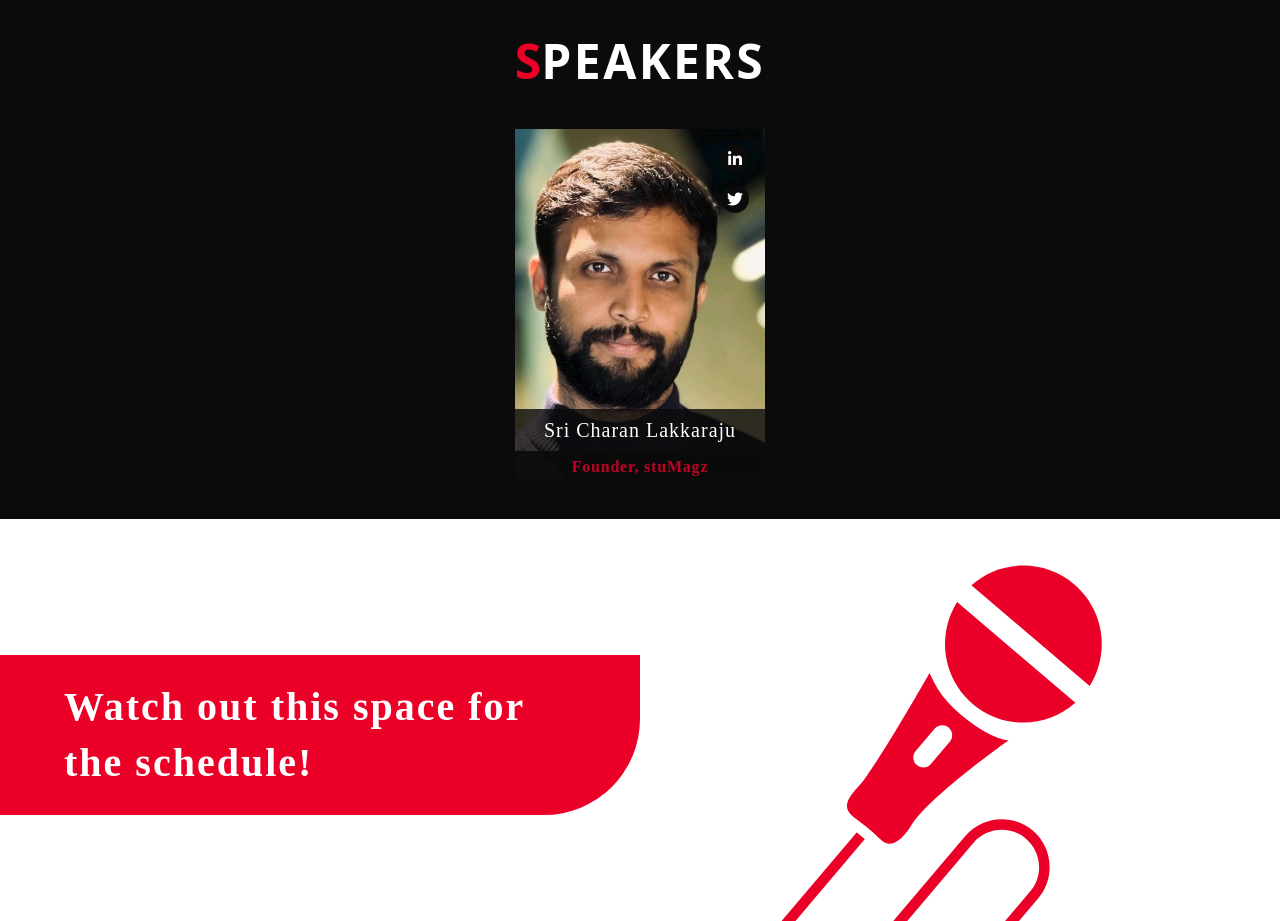
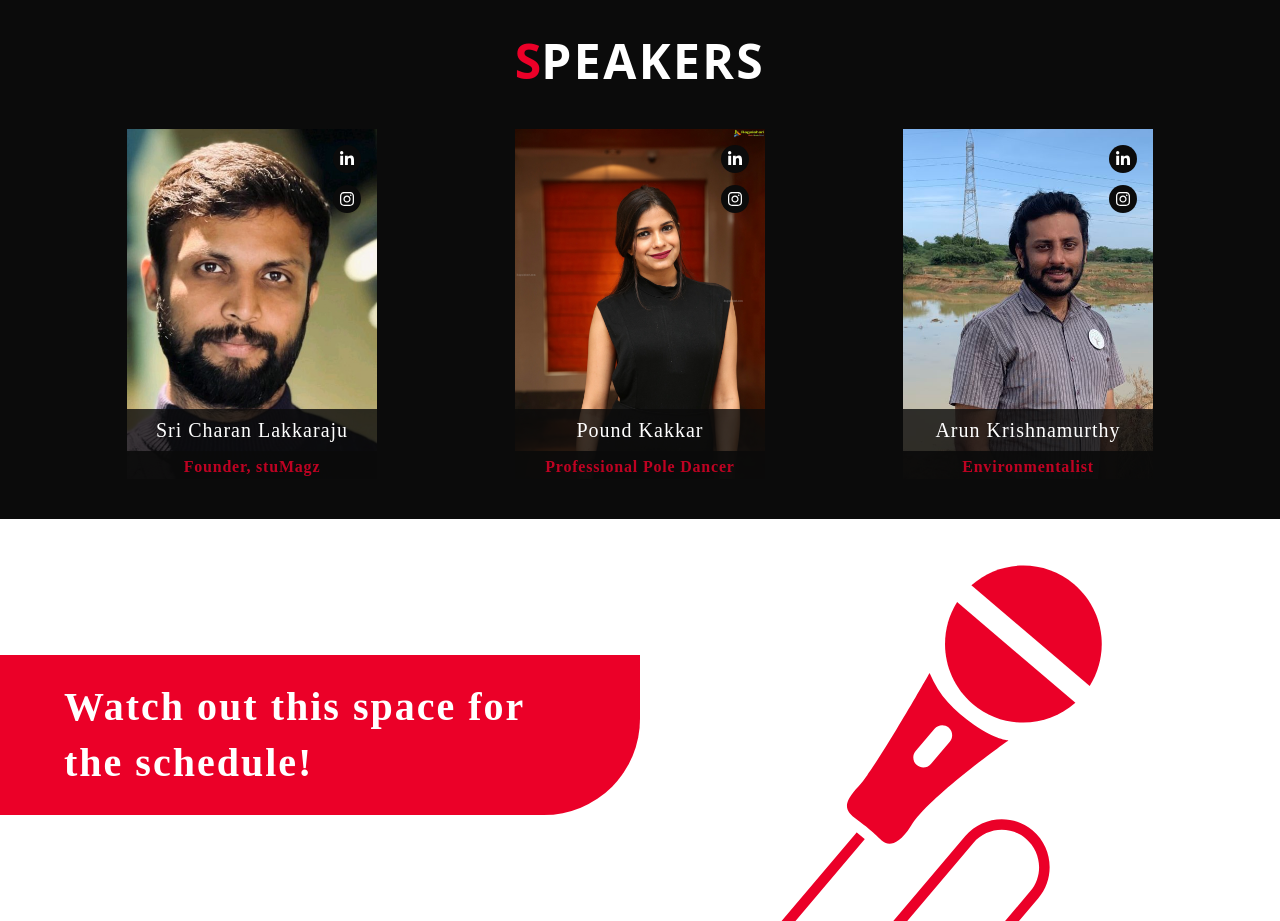
Before and after one commit to t2e0j0a4/tedxiare, a React (Create React App) app: page / in a window 1280 px wide. Shown: the part 2020-2941 px from the top of the page. Built offline with nearby package versions, Linux system fonts and the light colour scheme; a web font is replaced by a local one.

Commit message:
Speakers changes

```diff
--- a/src/Components/Footer.jsx
+++ b/src/Components/Footer.jsx
@@ -14,11 +14,11 @@ const Footer = () => {
 
   return (
     <div className="w-[100%] h-[100%] foooterBG py-6 font-[Poppins]">
-      <div className="w-[90%] mx-auto h-[1px] bg-[#7E7E7E]"></div>
+      <div className=" w-[96%] sm:w-[90%] mx-auto h-[1px] bg-[#7E7E7E]"></div>
 
       <div className="w-[96%] mx-auto flex flex-row flex-wrap lg:flex-nowrap items-start justify-around py-8 gap-y-6">
 
-        <div className="flex flex-col w-[90%] lg:w-[auto] items-start justify-center gap-y-5">
+        <div className="flex flex-col w-[98%] sm:w-[90%] lg:w-[auto] items-start justify-center gap-y-5">
           <div className="logo flex flex-col items-start justify-center my-0">
             <img src={logo} className="w-[120px]" alt="TedxIARE" />
             <span className='mt-0 text-[12px] font-[600] text-[#EB0028]'>x<span className='text-[#ffffff]'> = independently organized event</span> </span>
@@ -29,11 +29,11 @@ const Footer = () => {
           </div>
         </div>
 
-        <div className="text-[16px] font-[500] leading-[24px] tracking-wider text-[#FFFFFF] font-[Poppins] w-[90%] lg:w-[40%]">
+        <div className="text-[16px] font-[500] leading-[24px] tracking-wider text-[#FFFFFF] font-[Poppins] w-[98%] sm:w-[90%] lg:w-[40%]">
           <p>TEDxIARE is an event organised by students at the Institute of Aeronautical Engineering that features an array of engaging speakers geared towards sparking positive transformation.</p>
         </div>
 
-        <div className="flex flex-row w-[90%] justify-start lg:w-[auto] gap-x-6 items-start lg:justify-center">
+        <div className="flex flex-row w-[98%] sm:w-[90%] justify-start lg:w-[auto] gap-x-6 items-start lg:justify-center">
           <ul className='flex flex-col items-start justify-center gap-y-2'>
             <li className='text-[#EB0028] font-[700] font-[Poppins] text-[16px] cursor-pointer'><Link to="/about#iaresitemap">Site map</Link></li>
             <li onClick={()=>{moveToTop()}} className='text-[#ffffff] cursor-pointer font-[500] font-[Poppins] text-[16px]'><Link to='/'>Home</Link></li>
--- a/src/Components/Speaker.jsx
+++ b/src/Components/Speaker.jsx
@@ -1,10 +1,10 @@
 import React from 'react'
 
-import { FaLinkedinIn, FaTwitter } from "react-icons/fa";
+import { FaInstagram, FaLinkedinIn } from "react-icons/fa";
 
 const Speaker = (props) => {
 
-    const {name,role,linkedin,twitter,image} = props;
+    const {name,role,linkedin,instagram,image} = props;
 
     return (
         <div className='w-[180px] sm:w-[250px] h-[280px] speakerWidth sm:h-[350px] relative mx-auto my-2'>
@@ -12,11 +12,11 @@ const Speaker = (props) => {
                 <img src={image} alt={name} className='w-[100%] speakerImg h-[280px] sm:h-[350px] object-cover object-top'/>
                 <div className="absolute top-[12px] sm:top-0 right-[-14px] sm:right-0 flex flex-col gap-y-3 sm:mr-4 sm:mt-4">
                     <a href={linkedin} target="_blank" rel="noreferrer" className='bg-[#EB0028] sm:bg-[#0B0B0B] hover:bg-[#0A66C2] p-[6px] flex justify-center items-center text-[#ffffff] rounded-[50%]'><FaLinkedinIn fontSize='16px'/></a>
-                    <a href={twitter} target="_blank" rel="noreferrer" className='bg-[#EB0028] sm:bg-[#0B0B0B] hover:text-[#1DA1F2] hover:bg-[#0B0B0B] hover:sm:bg-[#0B0B0B] p-[6px] flex justify-center items-center text-[#ffffff] rounded-[50%]'><FaTwitter fontSize='16px'/></a>
+                    <a id='instagram' href={instagram} target="_blank" rel="noreferrer" className='bg-[#EB0028] sm:bg-[#0B0B0B] hover:text-[#1DA1F2] hover:bg-[#0B0B0B] hover:sm:bg-[#0B0B0B] p-[6px] flex justify-center items-center text-[#ffffff] rounded-[50%]'><FaInstagram fontSize='16px'/></a>
                 </div>
             </div>
             <div className="w-[100%] z-[100] absolute bottom-0 h-auto  bg-[#0B0B0B] bg-opacity-80 flex flex-col items-center justify-center">
-                <span className='w-[100%] text-[20px] font-[500] leading-[26px] py-2 text-[#ffffff] hover:bg-[#EB0028] hover:bg-opacity-60 cursor-default font-[Poppins] tracking-wider text-center'>{name}</span>
+                <span className='w-[100%] text-[15px] sm:text-[17px] md:text-[20px] font-[500] leading-[26px] py-2 text-[#ffffff] hover:bg-[#EB0028] hover:bg-opacity-60 cursor-default font-[Poppins] tracking-wider text-center'>{name}</span>
                 <span className=' text-[12px] sm:text-[16px] bg-[#0B0B0B] w-[100%] pt-1 font-[700] leading-[24px] text-[#EB0028] font-[Poppins] cursor-default tracking-wider text-opacity-[0.8] text-center bg-opacity-90'>{role}</span>
             </div>
         </div>
--- a/src/Pages/Home.jsx
+++ b/src/Pages/Home.jsx
@@ -69,7 +69,7 @@ const Home = () => {
             <div className="w-[100%] flex justify-center items-center text-center mb-6">
                 <h1 className='text-[36px] sm:text-[48px] text-center font-[600] leading-[72px] text-[#EB0028]'>S<span className='text-[#ffffff] tracking-wider'>PEAKERS</span></h1>
             </div>
-            <div className=" w-[94%] sm:w-[90%] mx-auto grid ">
+            <div className=" w-[94%] sm:w-[90%] mx-auto flex flex-row gap-x-3 items-center gap-y-4 flex-wrap justify-center">
                 {
                     speakers.map((speaker)=>{
                         return (
--- a/src/Speakers.js
+++ b/src/Speakers.js
@@ -1,4 +1,6 @@
 import sri from "./Assets/sri.jfif";
+import pound from "./Assets/pound kakkar.jpg";
+import arun from "./Assets/arun krishnamurthy.png";
 
 const speakers = [
     {
@@ -6,81 +8,23 @@ const speakers = [
         name : 'Sri Charan Lakkaraju',
         role : 'Founder, stuMagz',
         linkedin : 'https://www.linkedin.com/in/sricharanlakkaraju/?originalSubdomain=in',
-        twitter : 'https://twitter.com/lakkarajucharan',
+        instagram : 'https://www.instagram.com/charanlakkaraju/',
         image : sri
     },
-    // {
-    //     id : 2,
-    //     name : 'John Doe',
-    //     role : 'VISUAL ARTIST, COMPOSER & DIRECTOR',
-    //     linkedin : 'linkedin.com/profile',
-    //     twitter : 'twitter.com/profile',
-    //     image : DummyPotrait
-    // },
-    // {
-    //     id : 3,
-    //     name : 'John Doe',
-    //     role : 'VISUAL ARTIST, COMPOSER & DIRECTOR',
-    //     linkedin : 'linkedin.com/profile',
-    //     twitter : 'twitter.com/profile',
-    //     image : DummyPotrait
-    // },
-    // {
-    //     id : 4,
-    //     name : 'John Doe',
-    //     role : 'VISUAL ARTIST, COMPOSER & DIRECTOR',
-    //     linkedin : 'linkedin.com/profile',
-    //     twitter : 'twitter.com/profile',
-    //     image : DummyPotrait
-    // },
-    // {
-    //     id : 5,
-    //     name : 'John Doe',
-    //     role : 'VISUAL ARTIST, COMPOSER & DIRECTOR',
-    //     linkedin : 'linkedin.com/profile',
-    //     twitter : 'twitter.com/profile',
-    //     image : DummyPotrait
-    // },
-    // {
-    //     id : 6,
-    //     name : 'John Doe',
-    //     role : 'VISUAL ARTIST, COMPOSER & DIRECTOR',
-    //     linkedin : 'linkedin.com/profile',
-    //     twitter : 'twitter.com/profile',
-    //     image : DummyPotrait
-    // }
-    // {
-    //     id : 7,
-    //     name : 'John Doe',
-    //     role : 'VISUAL ARTIST, COMPOSER & DIRECTOR',
-    //     linkedin : 'linkedin.com/profile',
-    //     twitter : 'twitter.com/profile',
-    //     image : DummyPotrait
-    // },
-    // {
-    //     id : 8,
-    //     name : 'John Doe',
-    //     role : 'VISUAL ARTIST, COMPOSER & DIRECTOR',
-    //     linkedin : 'linkedin.com/profile',
-    //     twitter : 'twitter.com/profile',
-    //     image : DummyPotrait
-    // },
-    // {
-    //     id : 9,
-    //     name : 'John Doe',
-    //     role : 'VISUAL ARTIST, COMPOSER & DIRECTOR',
-    //     linkedin : 'linkedin.com/profile',
-    //     twitter : 'twitter.com/profile',
-    //     image : DummyPotrait
-    // },
-    // {
-    //     id : 10,
-    //     name : 'John Doe',
-    //     role : 'VISUAL ARTIST, COMPOSER & DIRECTOR',
-    //     linkedin : 'linkedin.com/profile',
-    //     twitter : 'twitter.com/profile',
-    //     image : DummyPotrait
-    // },
+    {
+        id : 2,
+        name : 'Pound Kakkar',
+        role : 'Professional Pole Dancer',
+        instagram : 'https://www.instagram.com/kakarpound_pole/',
+        image : pound
+    },
+    {
+        id : 3,
+        name : 'Arun Krishnamurthy',
+        role : 'Environmentalist',
+        linkedin : 'https://www.linkedin.com/in/arun-krishnamurthy-e-f-i-54a9a26/',
+        image : arun
+    }
 ]
 
 export default speakers;
--- a/src/index.css
+++ b/src/index.css
@@ -160,6 +160,11 @@ html {
 
 }
 
+#instagram:hover{
+  background: linear-gradient(to top , #feda75 , #fa7e1e , #d62976 , #962fbf , #4f5bd5);
+  color: white;
+}
+
 @media only screen and (max-width: 768px) {
   .navBG {
     background-image: url("./Assets/nav-bg.png");
```
Also changed, not shown: src/Assets/arun krishnamurthy.png (added), src/Assets/pound kakkar.jpg (added).
